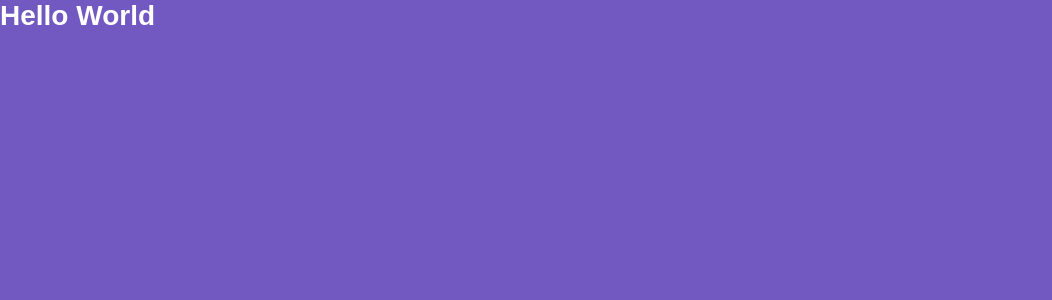
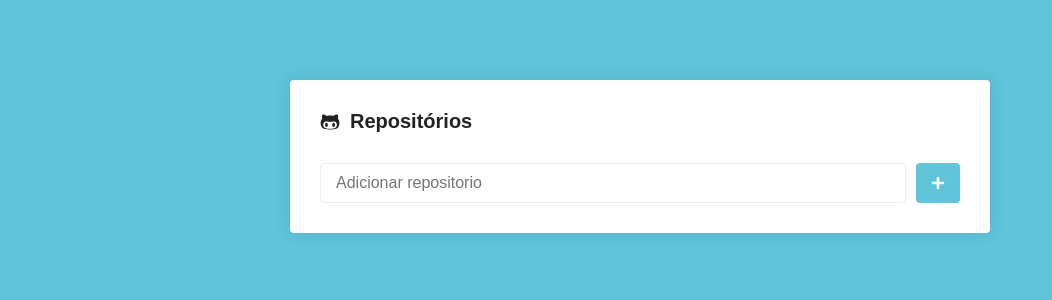
Before and after one commit to geovanicv/05-gostack-primeiro-projeto-react, a React (Create React App) app: page / in a window 1280 px wide. Shown: the top 300 px of the page, without its empty margins (0-1052 px from the left). Built offline with nearby package versions, Linux system fonts and the light colour scheme.

Commit message:
Estilizando pagina main

```diff
--- a/package.json
+++ b/package.json
@@ -8,6 +8,7 @@
     "@testing-library/user-event": "^7.1.2",
     "react": "^16.12.0",
     "react-dom": "^16.12.0",
+    "react-icons": "^3.8.0",
     "react-router-dom": "^5.1.2",
     "react-scripts": "3.3.0",
     "serialize-javascript": "^2.1.2",
--- a/src/pages/Main/index.js
+++ b/src/pages/Main/index.js
@@ -1,11 +1,27 @@
 import React from 'react';
 
-import { Title } from './styles';
+import { FaGithubAlt, FaPlus } from 'react-icons/fa'
+import { Container, Form, SubmitButton } from './styles';
 
 export default function Main() {
   return (
-    <Title /*error = {true}*/>
-      Hello World
-    </Title>
+    <Container>
+      <h1>
+        <FaGithubAlt />
+        Repositórios
+      </h1>
+
+      <Form onSubmit={() => {}}>
+        <input
+          type="text"
+          placeholder="Adicionar repositorio" />
+
+        <SubmitButton disable>
+          <FaPlus color="#FFF" size={14}/>
+        </SubmitButton>
+      </Form>
+
+
+    </Container>
   )
 }
--- a/src/pages/Main/styles.js
+++ b/src/pages/Main/styles.js
@@ -1,14 +1,67 @@
 import styled from 'styled-components'
 
-export const Title = styled.h1`
+export const Container = styled.div`
+  max-width: 700px;
+  background: #FFF;
+  border-radius: 4px;
+  box-shadow: 0 0 20px rgba(0, 0, 0, 0.1);
+  padding: 30px;
+  margin: 80px auto;
+
+  h1 {
+    font-size: 20px;
+    display: flex;
+    flex-direction: row;
+    align-items: center;
+
+    svg {
+      margin-right: 10px;
+    }
+
+  }
+`;
+
+export const Form = styled.form`
+  margin-top: 30px;
+  display: flex;
+  flex-direction: row;
+
+  input {
+    flex: 1;
+    border: 1px solid #eee;
+    padding: 10px 15px;
+    border-radius: 4px;
+    font-size: 16px;
+  }
+
+`;
+
+export const SubmitButton = styled.button.attrs({
+  type: 'submit',
+})`
+  background: #5EC5DB;
+  border: 0;
+  padding: 0 15px;
+  margin-left: 10px;
+  border-radius: 4px;
+
+  display: flex;
+  justify-content: center;
+  align-items: center;
+
+`;
+
+
+
+/*export const Title = styled.h1`
   color: #fff;
 
-  /* font-size: 24px;
+  font-size: 24px;
   color: ${props => props.error ? 'red' : '#7159c1'} ;
   font-family: Arial, Helvetica, sans-serif;
 
   small {
     font-size: 14px;
     color: #333;
-  } */
-`
+  }
+`*/
--- a/src/styles/global.js
+++ b/src/styles/global.js
@@ -13,7 +13,7 @@
   }
 
   body {
-    background: #7159c1;
+    background: #5EC5DB;
     -webkit-font-smoothing: antialiased !important;
   }
 
```
Also changed, not shown: 1 other file (tests, documents, lock files or other folders).
